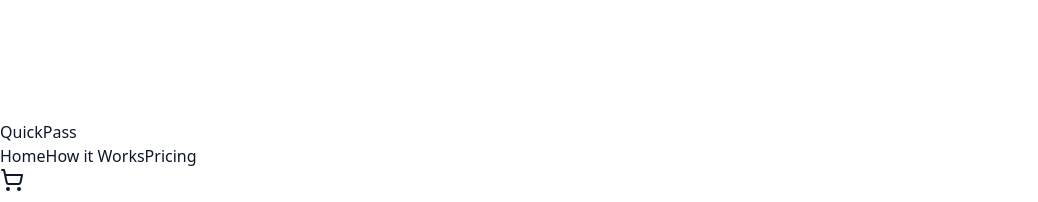
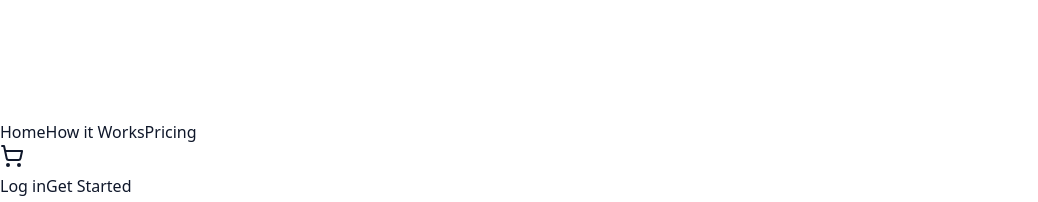
Before and after one commit to KennedyWusunanwa/quick_passold, a React (Vite) app: page / in a window 1280 px wide. Shown: the part 1160-1362 px from the top of the page, without its empty margins (0-1038 px from the left). Built offline with nearby package versions, Linux system fonts and the light colour scheme.

Commit message:
Remove QuickPass text from header/footer

```diff
--- a/src/App.jsx
+++ b/src/App.jsx
@@ -444,7 +444,6 @@ export default function PassportApp() {
         <div className="flex justify-between h-16 items-center">
           <div className="flex items-center cursor-pointer" onClick={() => navigate('home')}>
             <img src="/logo.png" alt="QuickPass" className="h-9 w-auto mr-2" />
-            <span className="font-bold text-xl text-slate-900 tracking-tight">QuickPass</span>
           </div>
 
           <div className="hidden md:flex items-center space-x-8">
@@ -1453,7 +1452,7 @@ export default function PassportApp() {
           <div className="max-w-7xl mx-auto px-4 grid md:grid-cols-4 gap-8">
             <div className="col-span-1">
               <div className="flex items-center text-white font-bold text-xl mb-4">
-                <img src="/logo%20white.png" alt="QuickPass" className="h-10 w-auto mr-2" /> QuickPass
+                <img src="/logo%20white.png" alt="QuickPass" className="h-10 w-auto mr-2" />
               </div>
               <p className="text-sm">Trusted by 50,000+ travelers for compliant passport and visa photos.</p>
             </div>
```
